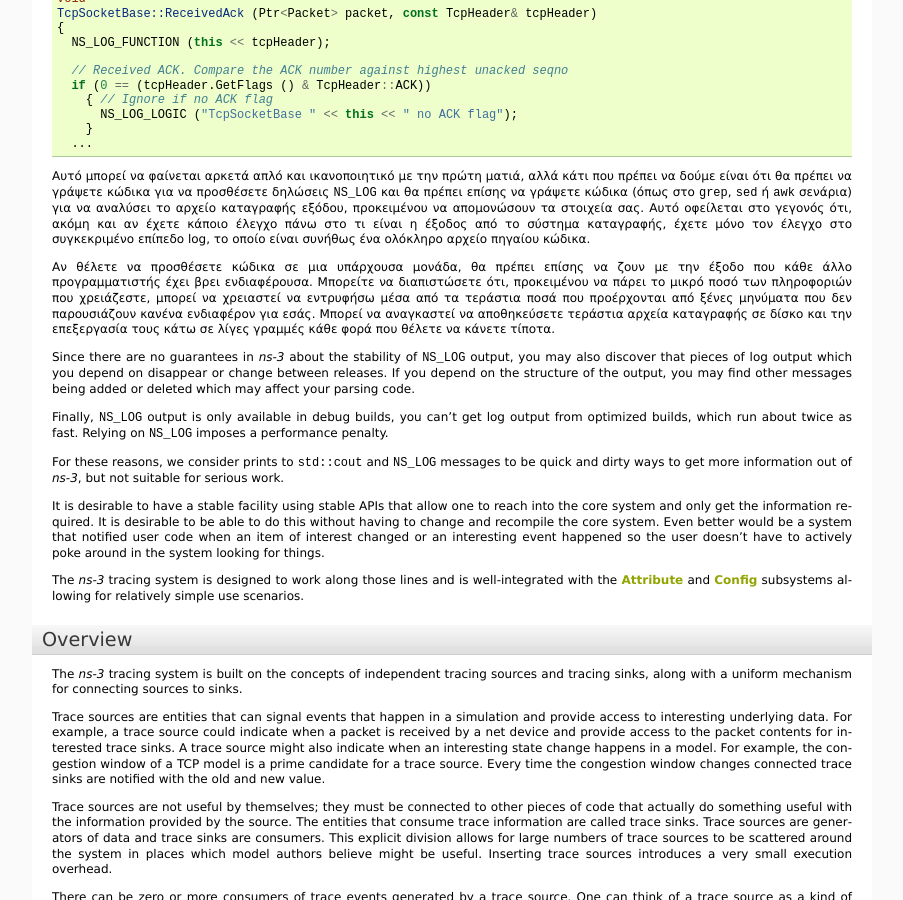
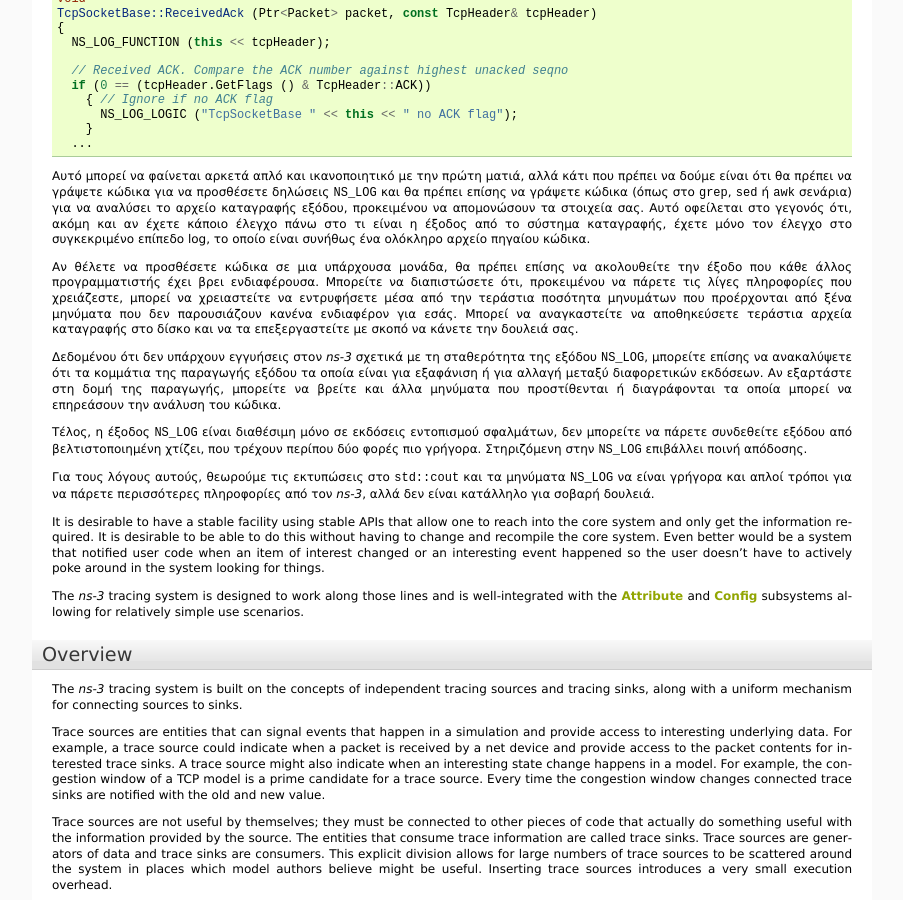
Before and after one commit to maupatras/ns3_teamB, a Sphinx documentation site: the page built from ns-3.22/doc/tutorial-gr/source/tracing-1.rst, in a window 1280 px wide and 900 px high, scrolled down 1514 px. Shown: the whole window, without its empty margins (198-1101 px from the left). Built offline with Sphinx 7.4.7, drawn with Linux system fonts in a browser that asks for light colours; formulas are drawn with MathJax 3.

Commit message:
Update tracing-1.rst

```diff
--- a/ns-3.22/doc/tutorial-gr/source/tracing-1.rst
+++ b/ns-3.22/doc/tutorial-gr/source/tracing-1.rst
@@ -249,25 +249,40 @@ Blunt Instruments
 	files to disk and process them down to a few lines whenever you want
 	to do anything.
 
-Αν θέλετε να προσθέσετε κώδικα σε μια υπάρχουσα μονάδα, θα πρέπει επίσης να ζουν με την έξοδο που κάθε άλλο
-προγραμματιστής έχει βρει ενδιαφέρουσα. Μπορείτε να διαπιστώσετε ότι, προκειμένου να πάρει το μικρό ποσό των
-πληροφοριών που χρειάζεστε, μπορεί να χρειαστεί να εντρυφήσω μέσα από τα τεράστια ποσά που προέρχονται από ξένες
-μηνύματα που δεν παρουσιάζουν κανένα ενδιαφέρον για εσάς. Μπορεί να αναγκαστεί να αποθηκεύσετε τεράστια αρχεία
-καταγραφής σε δίσκο και την επεξεργασία τους κάτω σε λίγες γραμμές κάθε φορά που θέλετε να κάνετε τίποτα.
-
-Since there are no guarantees in |ns3| about the stability of
-``NS_LOG`` output, you may also discover that pieces of log output
-which you depend on disappear or change between releases.  If you depend
-on the structure of the output, you may find other messages being
-added or deleted which may affect your parsing code.
-
-Finally, ``NS_LOG`` output is only available in debug builds, you
-can't get log output from optimized builds, which run about twice as
-fast.  Relying on ``NS_LOG`` imposes a performance penalty.
-
-For these reasons, we consider prints to ``std::cout`` and ``NS_LOG``
-messages to be quick and dirty ways to get more information out of
-|ns3|, but not suitable for serious work.
+Αν θέλετε να προσθέσετε κώδικα σε μια υπάρχουσα μονάδα, θα πρέπει επίσης να ακολουθείτε την έξοδο που κάθε άλλος
+προγραμματιστής έχει βρει ενδιαφέρουσα. Μπορείτε να διαπιστώσετε ότι, προκειμένου να πάρετε τις λίγες πληροφορίες
+που χρειάζεστε, μπορεί να χρειαστείτε να εντρυφήσετε μέσα από την τεράστια ποσότητα μηνυμάτων που προέρχονται από ξένα
+μηνύματα που δεν παρουσιάζουν κανένα ενδιαφέρον για εσάς. Μπορεί να αναγκαστείτε να αποθηκεύσετε τεράστια αρχεία
+καταγραφής στο δίσκο και να τα επεξεργαστείτε με σκοπό να κάνετε την δουλειά σας.
+
+..
+	Since there are no guarantees in |ns3| about the stability of
+	``NS_LOG`` output, you may also discover that pieces of log output
+	which you depend on disappear or change between releases.  If you depend
+	on the structure of the output, you may find other messages being
+	added or deleted which may affect your parsing code.
+
+Δεδομένου ότι δεν υπάρχουν εγγυήσεις στον |ns3| σχετικά με τη σταθερότητα της εξόδου ``NS_LOG``, μπορείτε
+επίσης να ανακαλύψετε ότι τα κομμάτια της παραγωγής εξόδου τα οποία είναι για εξαφάνιση ή για αλλαγή
+μεταξύ διαφορετικών εκδόσεων. Αν εξαρτάστε στη δομή της παραγωγής, μπορείτε να βρείτε
+και άλλα μηνύματα που προστίθενται ή διαγράφονται τα οποία μπορεί να επηρεάσουν την ανάλυση του κώδικα.
+
+..
+	Finally, ``NS_LOG`` output is only available in debug builds, you
+	can't get log output from optimized builds, which run about twice as
+	fast.  Relying on ``NS_LOG`` imposes a performance penalty.
+
+Τέλος, η έξοδος ``NS_LOG`` είναι διαθέσιμη μόνο σε εκδόσεις εντοπισμού σφαλμάτων, δεν μπορείτε να πάρετε συνδεθείτε
+εξόδου από βελτιστοποιημένη χτίζει, που τρέχουν περίπου δύο φορές πιο γρήγορα. Στηριζόμενη στην ``NS_LOG`` επιβάλλει
+ποινή απόδοσης.
+
+..
+	For these reasons, we consider prints to ``std::cout`` and ``NS_LOG``
+	messages to be quick and dirty ways to get more information out of
+	|ns3|, but not suitable for serious work.
+
+Για τους λόγους αυτούς, θεωρούμε τις εκτυπώσεις στο ``std::cout`` και τα μηνύματα ``NS_LOG`` να είναι γρήγορα και απλοί
+τρόποι για να πάρετε περισσότερες πληροφορίες από τον |ns3|, αλλά δεν είναι κατάλληλο για σοβαρή δουλειά.
 
 It is desirable to have a stable facility using stable APIs that allow
 one to reach into the core system and only get the information
```
